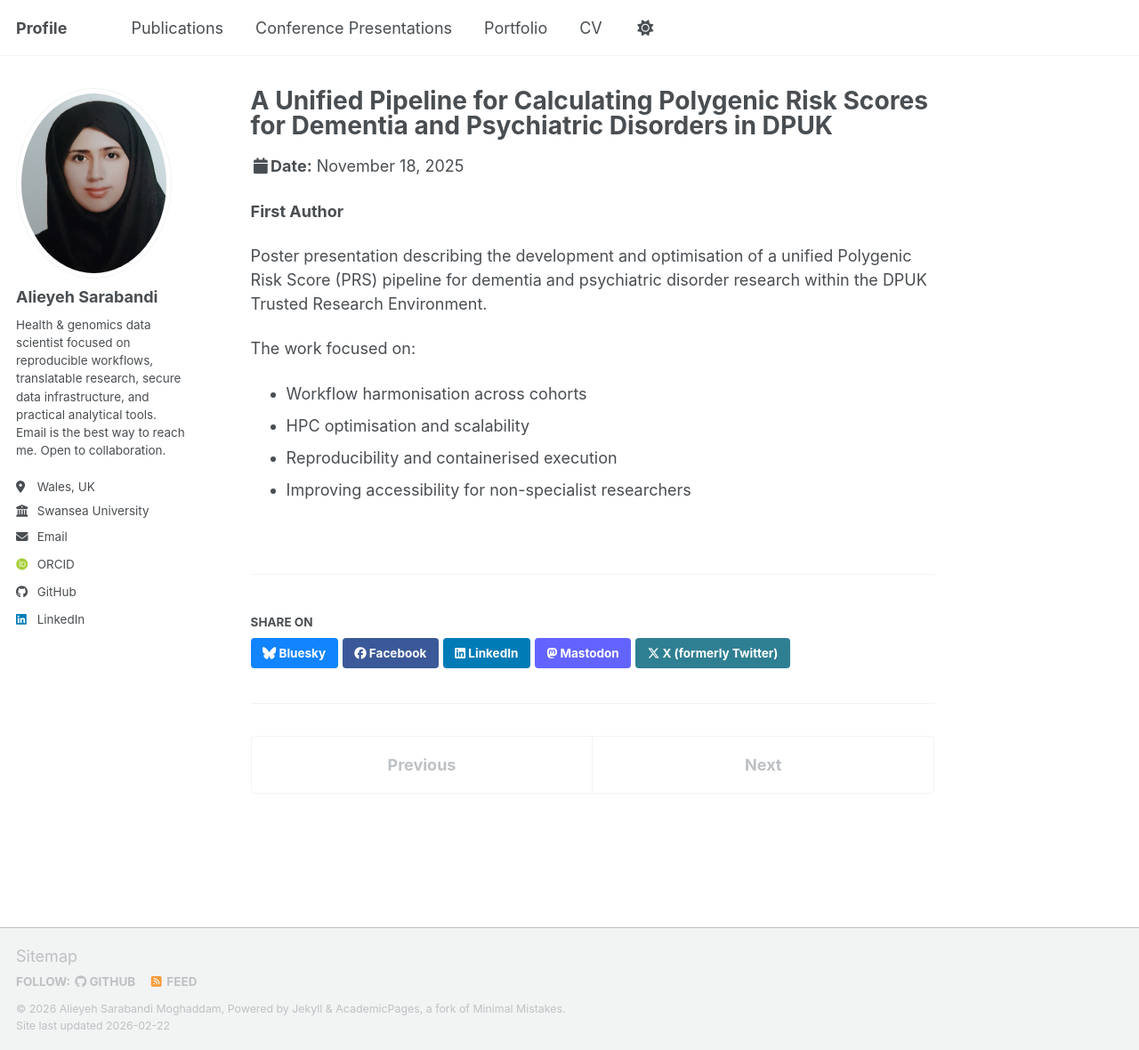
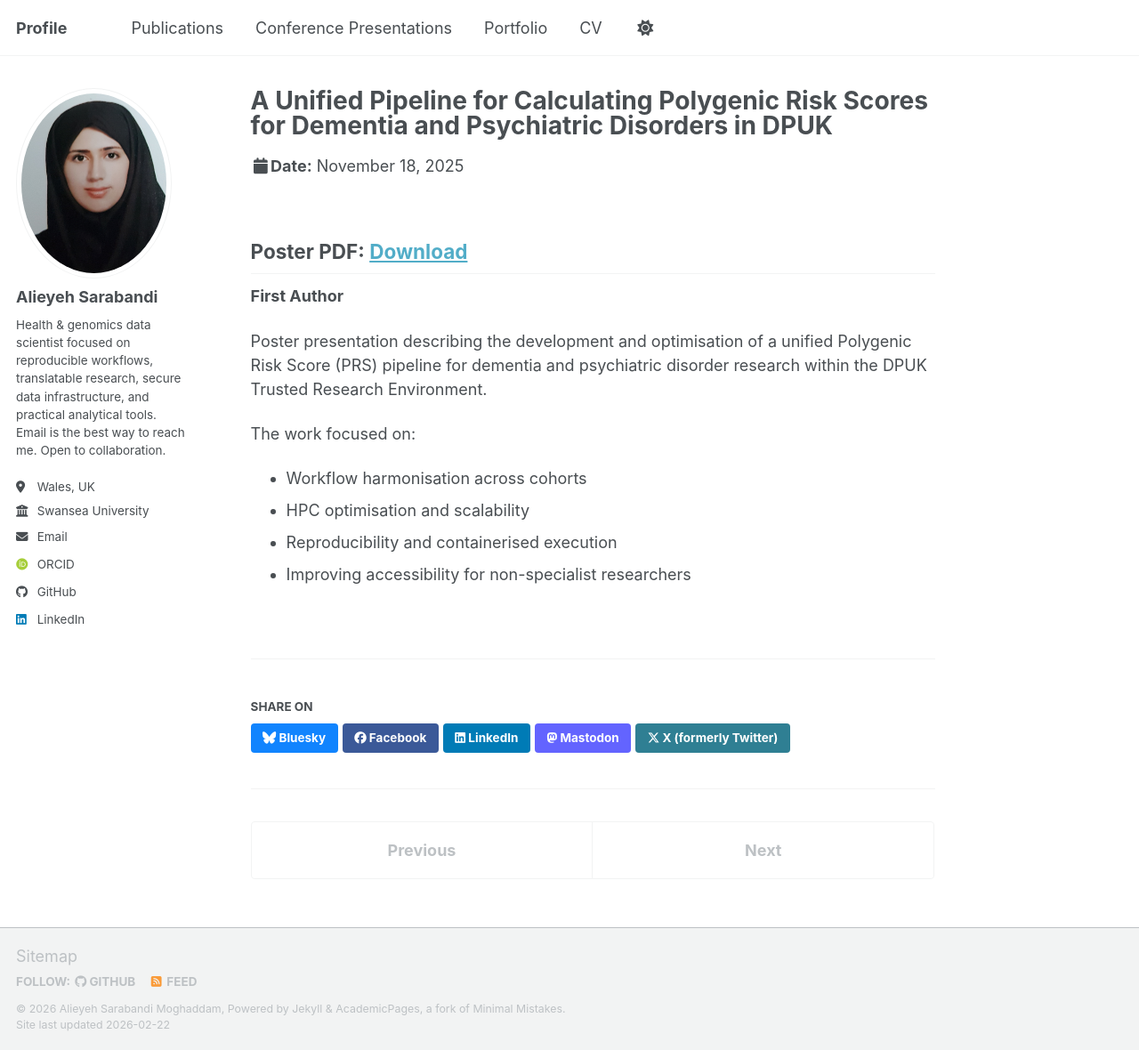
Before and after one commit to Alieyeh/alieyeh.github.io, a Jekyll site: the page built from _talks/2025-aruk-prs-pipeline.md, in a window 1280 px wide and 1180 px high. Shown: the whole window at 89% size. Built offline with Jekyll 4.4.1, drawn with Linux system fonts in a browser that asks for light colours; some web fonts are replaced; a script bundle is joined from its source files by our own code; library files that are not in the unit come from our copies.

Commit message:
Update 2025-aruk-prs-pipeline.md

```diff
--- a/_talks/2025-aruk-prs-pipeline.md
+++ b/_talks/2025-aruk-prs-pipeline.md
@@ -6,6 +6,8 @@ permalink: /talk/2025-aruk-prs
 venue: "Alzheimer's Research UK Scientific Networking"
 date: 2025-11-18
 location: "United Kingdom"
+---
+**Poster PDF:** [Download](/files/posters/PosterPRSPipelineDPUK.pdf)
 ---
 
 **First Author**
```
